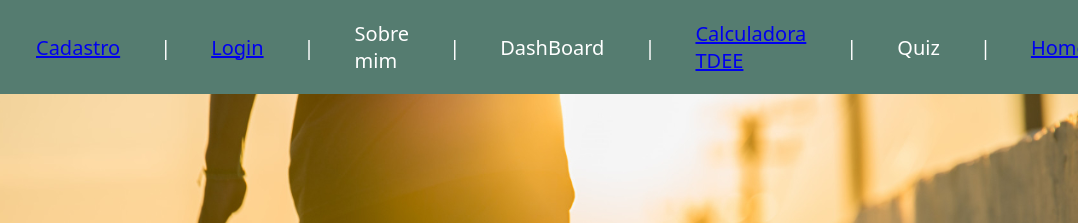
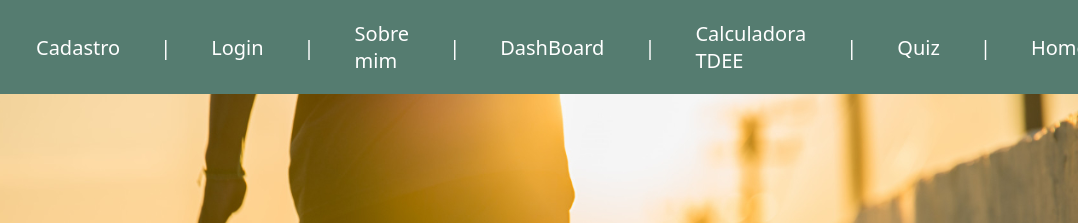
Before and after one commit to anabueno25/Be-Healthy, a plain HTML site: page projetoIndividual/cadastro.html in a window 1280 px wide. Shown: the top 223 px of the page, 202-1280 px from the left. Drawn offline with Linux system fonts and the light colour scheme.

Commit message:
Fiz alterações no arquivo css do cadastro

```diff
--- a/projetoIndividual/css/cadastro.css
+++ b/projetoIndividual/css/cadastro.css
@@ -3,13 +3,17 @@
 }
 
 body {
-    background-image: url("/../projetoIndividual/imagens/homemCorrendo.jpg");
+    background-image: url("../imagens/homemCorrendo.jpg");
     background-size: cover;
     width: 100%;
     margin: 0;
     padding: 0;
 }
 
+a{
+    text-decoration: none;
+    color: #fff;
+}
 .header {
     background-color: #557C70;
     width: 100%;
```
